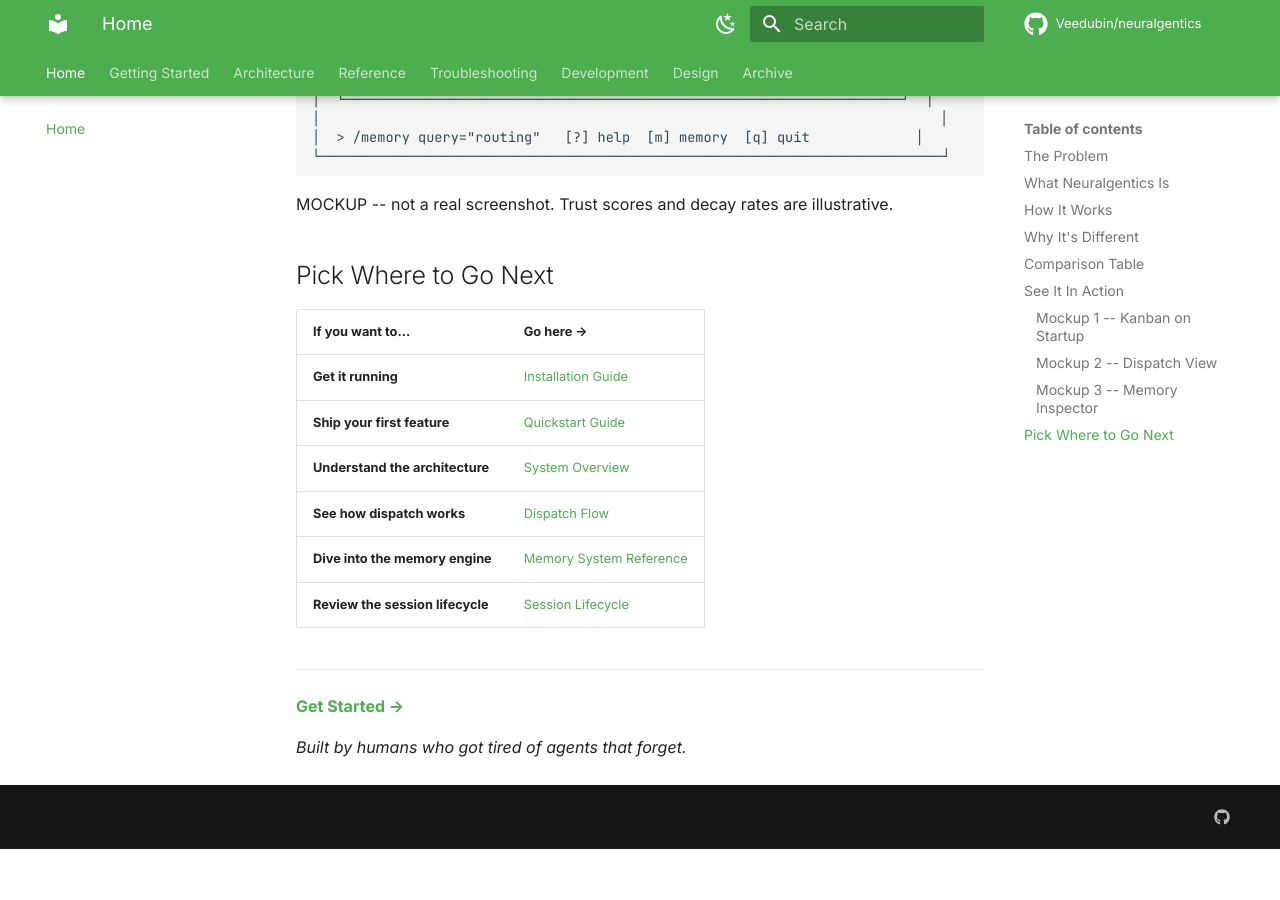
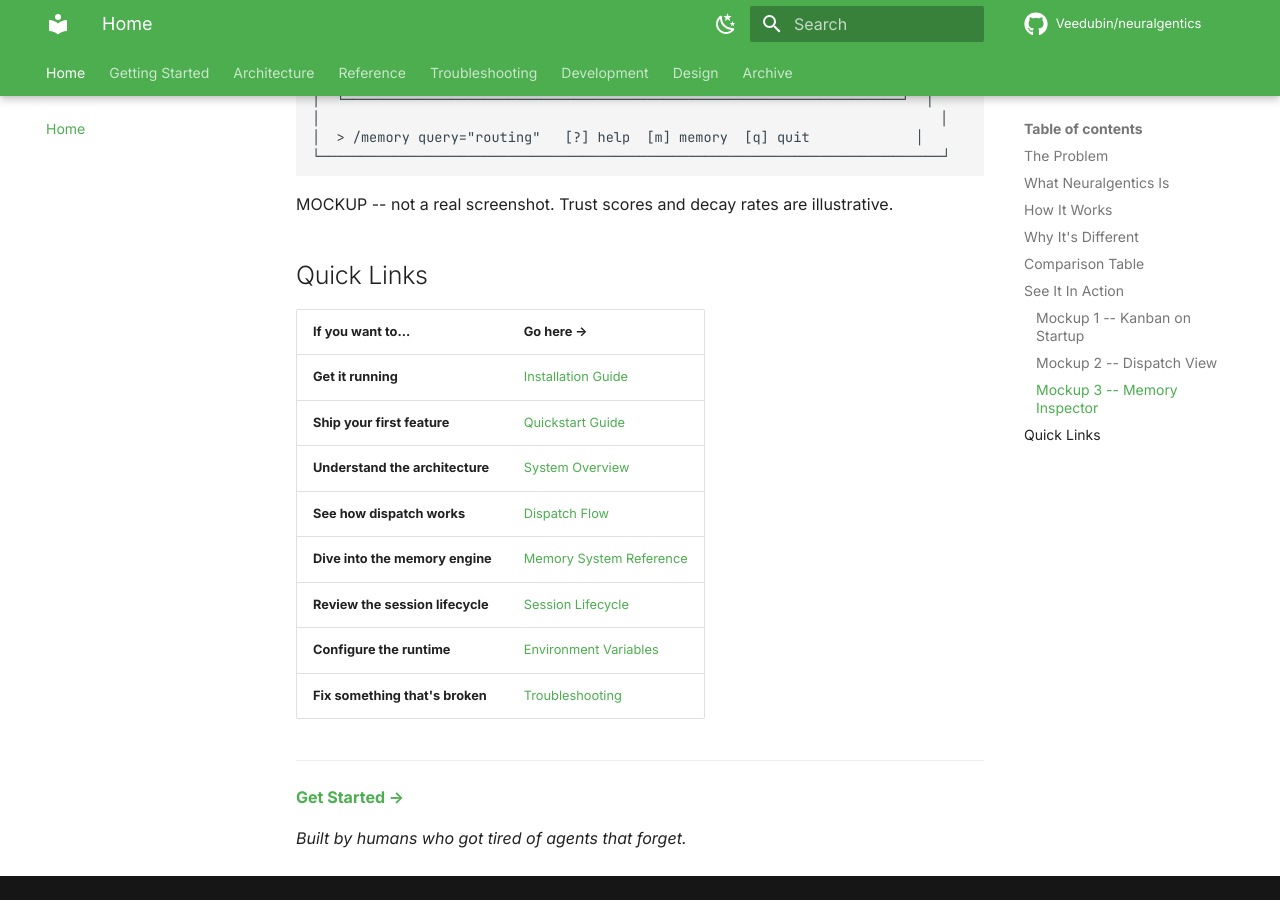
Before and after one commit to Veedubin/neuralgentics, an MkDocs documentation site: the page built from docs/index.md, in a window 1280 px wide and 900 px high, scrolled down 4566 px. Built offline with MkDocs 1.6.1 and Material for MkDocs 9.7.7, drawn with Linux system fonts in a browser that asks for light colours; comment, search, counter and statistics services are not loaded; before the commit the page ends 5415 px from its top, so only the background shows below that.

Commit message:
fix(docs): add missing Quick Links rows + gitignore session-23 review reports - Refs: T-069
The 'Pick Where to Go Next' table at the bottom of index.md was missing
2 of the 5 quick-link categories the user expected: Environment
Variables and Troubleshooting. Renamed the section to 'Quick Links' to
match user phrasing and to make the section scannable as a real index
of shortcuts rather than a stylistic flourish.

Also added docs/design/session-23-*.md to .gitignore alongside the
existing session-22-*.md entry. These review reports (architect review,
reviewer report, coverage audit) are local-only session artifacts per
AGENTS.md R5/R6 and the HANDOFF section, never pushed to GitHub.

```diff
--- a/docs/index.md
+++ b/docs/index.md
@@ -156,7 +156,7 @@ MOCKUP -- not a real screenshot.
 
 MOCKUP -- not a real screenshot. Trust scores and decay rates are illustrative.
 
-## Pick Where to Go Next
+## Quick Links
 
 | If you want to... | Go here → |
 | :--- | :--- |
@@ -166,6 +166,8 @@ MOCKUP -- not a real screenshot. Trust scores and decay rates are illustrative.
 | **See how dispatch works** | [Dispatch Flow](architecture/dispatch-flow/) |
 | **Dive into the memory engine** | [Memory System Reference](reference/memory-system/) |
 | **Review the session lifecycle** | [Session Lifecycle](reference/session-lifecycle/) |
+| **Configure the runtime** | [Environment Variables](reference/env-vars/) |
+| **Fix something that's broken** | [Troubleshooting](troubleshooting/) |
 
 ---
 
```
Also changed, not shown: 1 other file.
